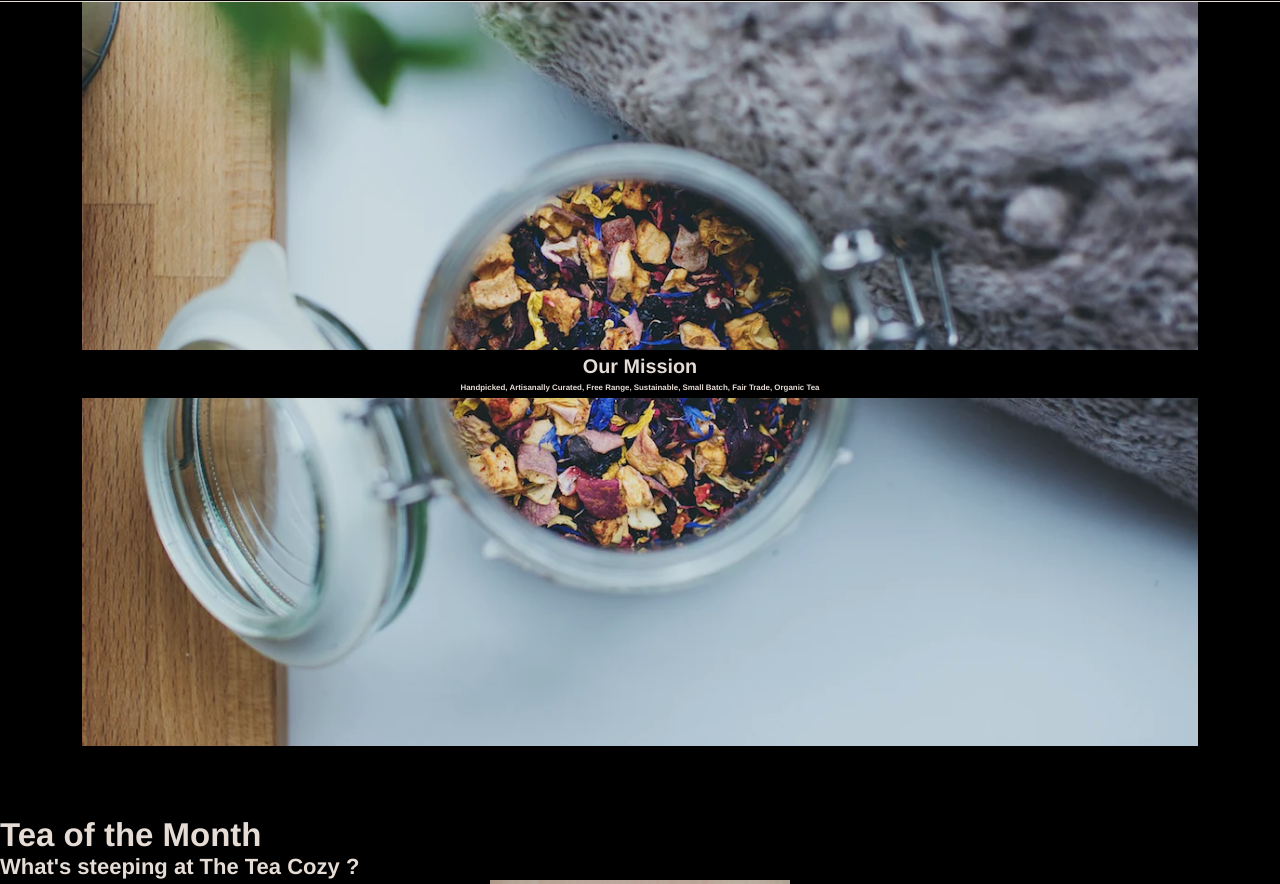
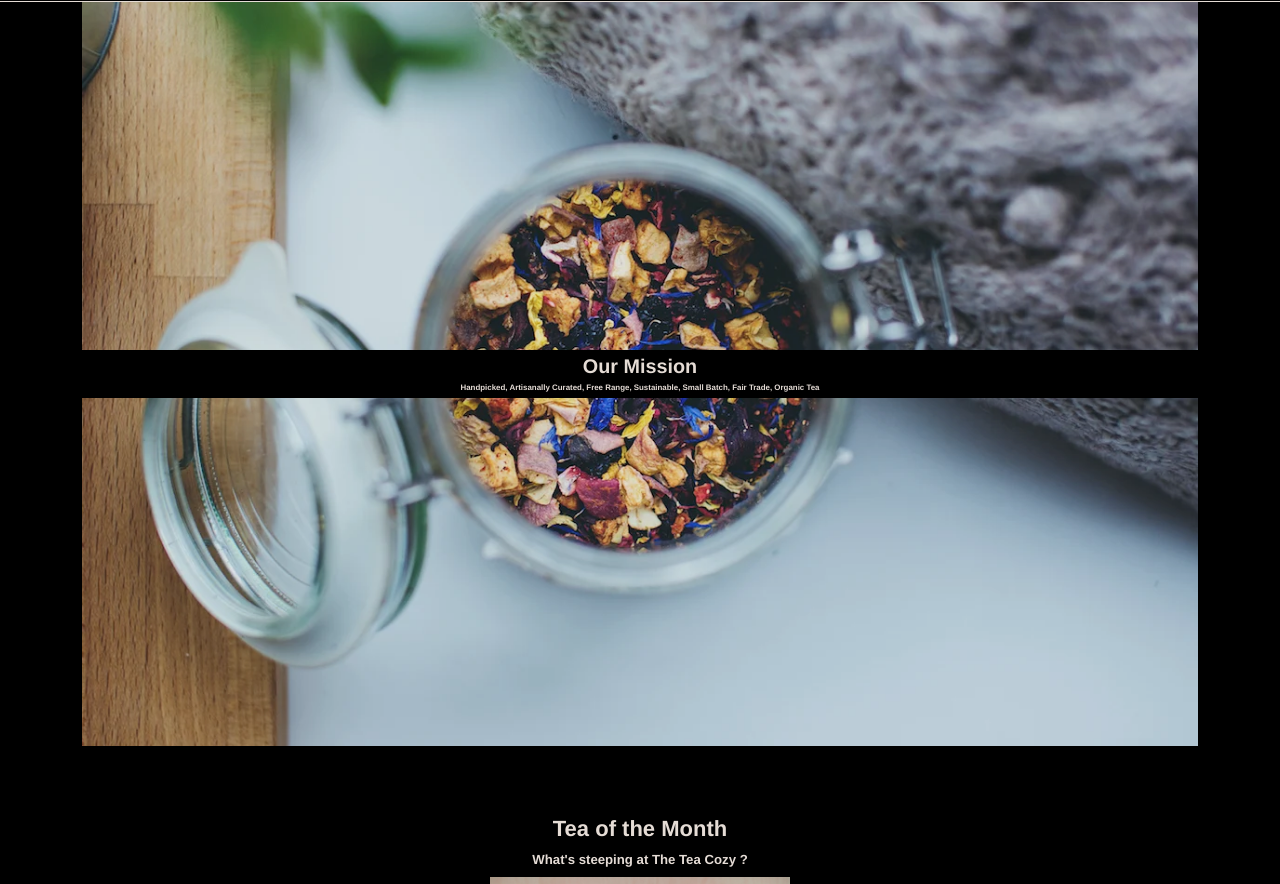
Before and after one commit to BrayanL62/Tea_cozy, a website: page index.html in a window 1280 px wide. Shown: the part 68-952 px from the top of the page. Drawn offline with nearby package versions, Linux system fonts and the light colour scheme; files that its build step writes are made by us from their sources.

Commit message:
Finalisation du main et initialisation de la partie locations

```diff
--- a/index.html
+++ b/index.html
@@ -29,7 +29,7 @@
   </header>
 
   <main>
-    <h2 class="main__title">Tea of the Month</h2>
+    <h2 class="main__title title1">Tea of the Month</h2>
     <h4 class="main__title">What's steeping at The Tea Cozy ?</h4>
     <div class="carte">
       <div class="carte__expo">
@@ -56,6 +56,19 @@
   </main>
 
 
+  <article class="locations">
+    <aside class="locations__town">
+
+    </aside>
+    <aside class="locations__town">
+
+    </aside>
+    <aside class="locations__town">
+
+    </aside>
+  </article>
+
+
 
   <script src="https://code.jquery.com/jquery-3.2.1.slim.min.js"
     integrity="sha384-KJ3o2DKtIkvYIK3UENzmM7KCkRr/rE9/Qpg6aAZGJwFDMVNA/GpGFF93hXpG5KkN" crossorigin="anonymous">
--- a/scss/layout/_main.scss
+++ b/scss/layout/_main.scss
@@ -1,3 +1,14 @@
+.main__title {
+    text-align: center;
+    font-size: 0.6em;
+    margin: 10px auto;
+
+}
+
+.title1 {
+    font-size: 1em;
+}
+
 .carte {
     display: flex;
     flex-direction: column;
```
